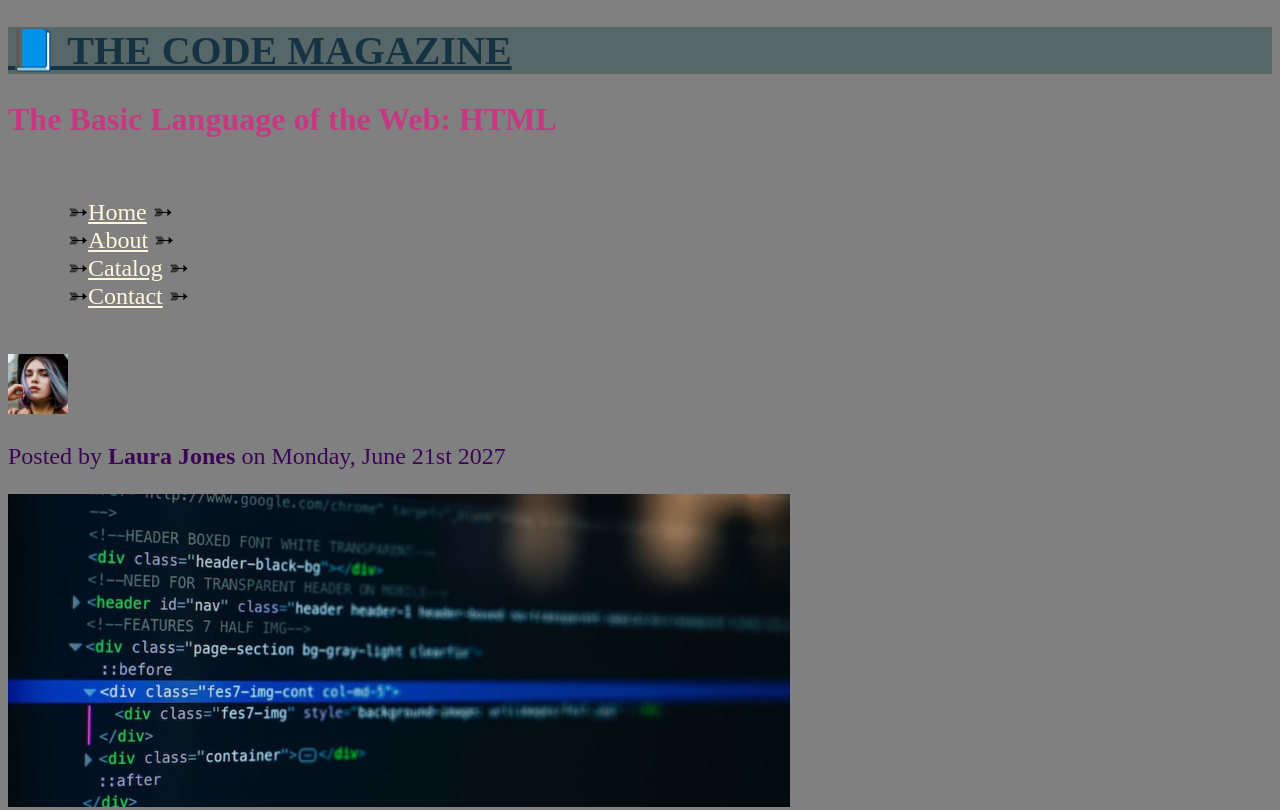
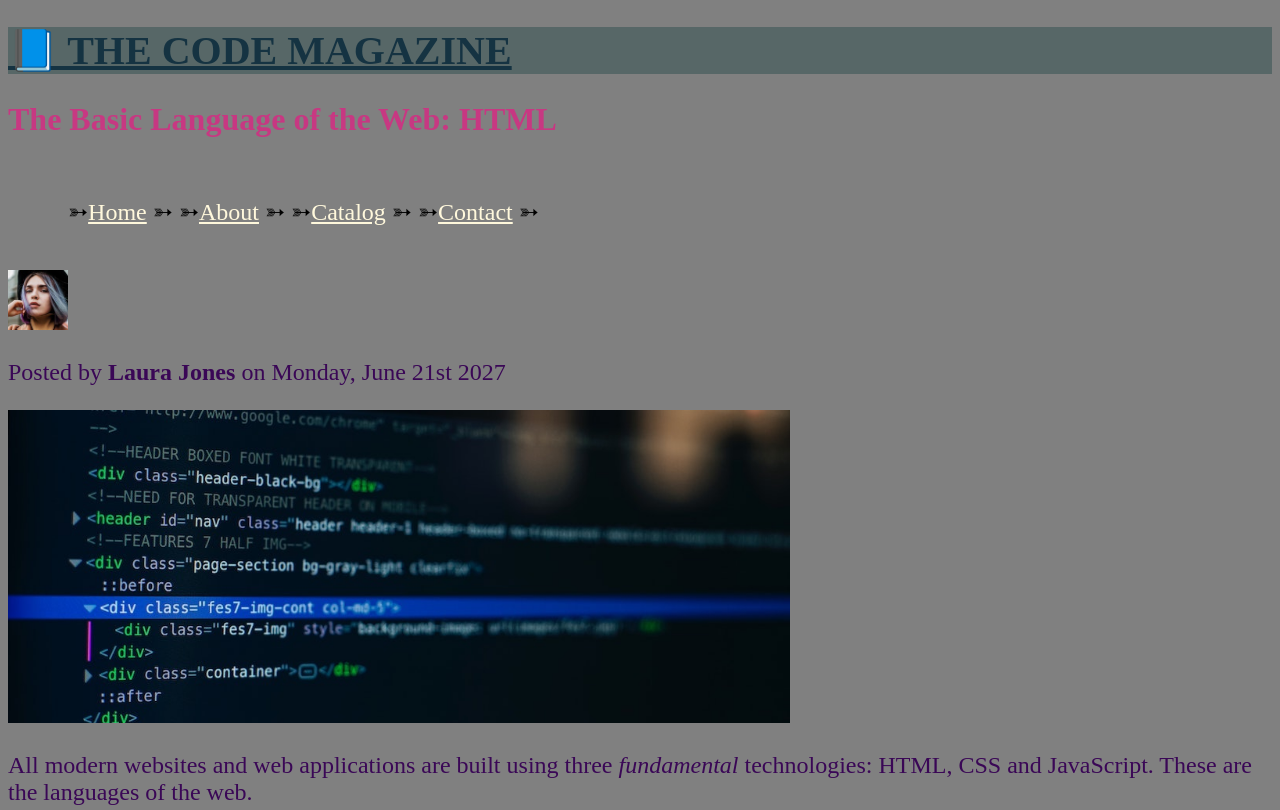
Before and after one commit to MItan9/Tekwill_FE_gr11, a plain HTML site: page HW_1/index.html in a window 1280 px wide. Shown: the top 810 px of the page. Drawn offline with Linux system fonts and the light colour scheme; files whose address does not match are found by name.

Commit message:
Modifiee navigation panel

```diff
--- a/HW_1/styles.css
+++ b/HW_1/styles.css
@@ -20,7 +20,7 @@ a.nav_color {
 
 a:hover {
     color: rgb(89, 82, 3);
-    display: inline;
+    /* display: inline; */
 }
 
 body {
@@ -62,7 +62,7 @@ nav {
 }
 
 li.nav_bar {
-    display: block;
+    display: inline;
 
 }
 
```
